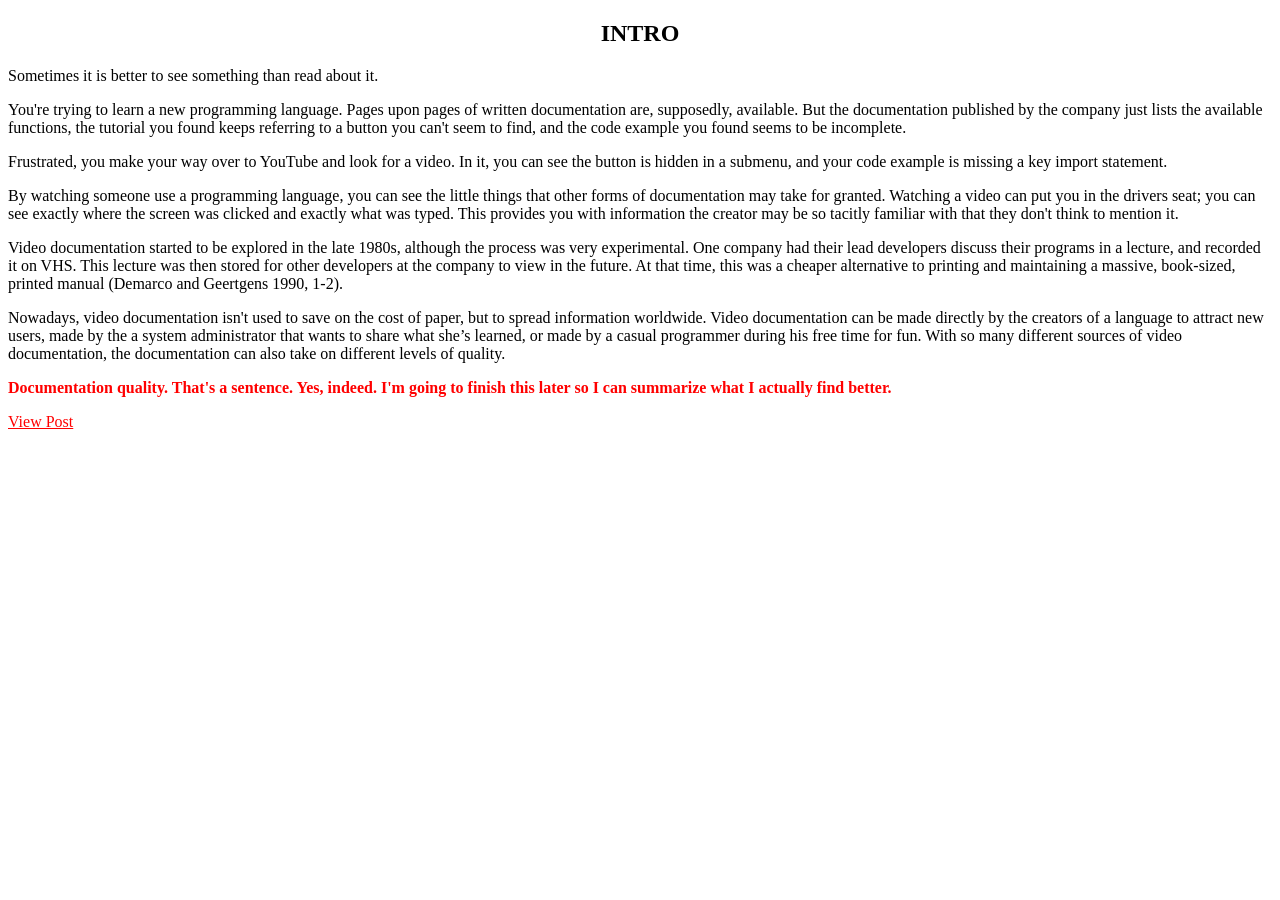
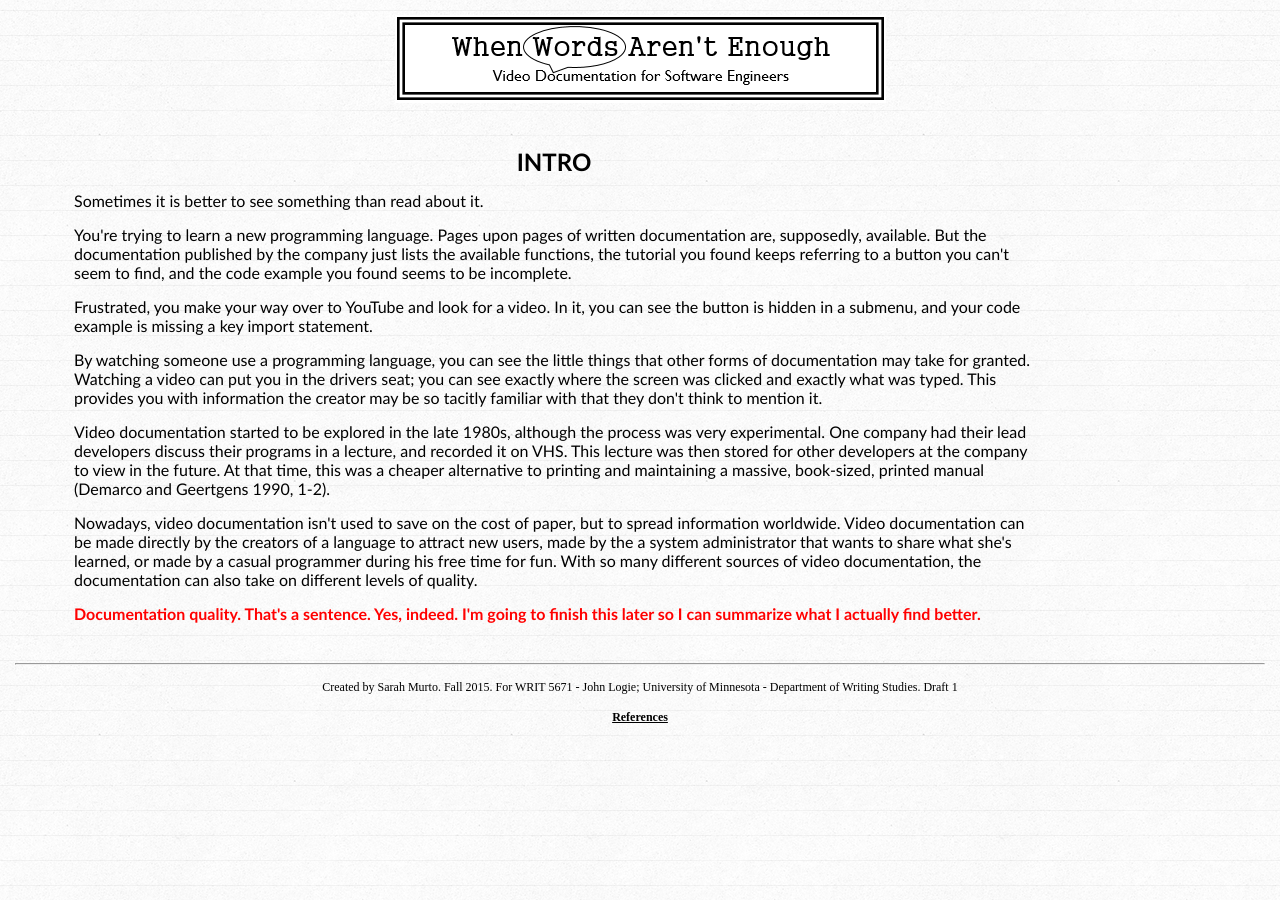
Before and after one commit to murtosl/VideoDoc_5671, a Jekyll site: the page built from index.html, in a window 1280 px wide. Built offline with Jekyll 4.4.1, drawn with Linux system fonts in a browser that asks for light colours.

Commit message:
Iffy basic layout

```diff
--- a/_includes/footer.html
+++ b/_includes/footer.html
@@ -1,3 +1,7 @@
 
 <footer>
+<hr/>
+<p><br/>Created by Sarah Murto. Fall 2015. For WRIT 5671 - John Logie;
+		University of Minnesota - Department of Writing Studies. Draft 1</p>
+<p><a href="{{ site.baseurl }}{% post_url 2015-11-12-Citations %}">References</a></p>
 </footer>
--- a/_includes/header.html
+++ b/_includes/header.html
@@ -1,2 +1,5 @@
 <header>
+	<div id="header_image">
+		<img src="{{site.baseurl}}/titleGraphic.png" alt="When Words Aren't Enough - Video Documentation for Software Engineers" />
+	</div>
 </header>
--- a/_posts/2015-11-12-Citations.html
+++ b/_posts/2015-11-12-Citations.html
@@ -25,3 +25,5 @@ Palaigeorgiou, George, and Theofanis Despotakis.  2010. "Known and Unknown Weakn
 </p><p>
 Selber, Stuart.  2010. "A Rhetoric of Electronic Instruction Sets." Technical Communication Quarterly: 95-117. Accessed October 27, 2015. doi:0.10.1080/10572250903559340.
 </p>
+
+<p>Background image from <a target="_blank" href="http://subtlepatterns.com/">subtlepatterns.com</a> </p>
--- a/index.html
+++ b/index.html
@@ -16,9 +15,7 @@ By watching someone use a programming language, you can see the little things th
 </p><p>
 Video documentation started to be explored in the late 1980s, although the process was very experimental. One company had their lead developers discuss their programs in a lecture, and recorded it on VHS. This lecture was then stored for other developers at the company to view in the future. At that time, this was a cheaper alternative to printing and maintaining a massive, book-sized, printed manual (Demarco and Geertgens 1990, 1-2).
 </p><p>
-Nowadays, video documentation isn't used to save on the cost of paper, but to spread information worldwide. Video documentation can be made directly by the creators of a language to attract new users, made by the a system administrator that wants to share what she’s learned, or made by a casual programmer during his free time for fun. With so many different sources of video documentation, the documentation can also take on different levels of quality.
+Nowadays, video documentation isn't used to save on the cost of paper, but to spread information worldwide. Video documentation can be made directly by the creators of a language to attract new users, made by the a system administrator that wants to share what she's learned, or made by a casual programmer during his free time for fun. With so many different sources of video documentation, the documentation can also take on different levels of quality.
 </p>
 
 <p style="color:red; font-weight: bold;">Documentation quality. That's a sentence. Yes, indeed. I'm going to finish this later so I can summarize what I actually find better.</p>
-
-<p><a class="nxt" href="{{ site.baseurl }}{% post_url 2015-11-12-Citations %}">View Post</a></p>
--- a/style.css
+++ b/style.css
@@ -1,8 +1,63 @@
+*
+{
+	margin: 0 auto;
+}
 
-h2{
+h1, h2, h3, h4, h5, h6{
 	text-align:center;
+	font-family: Candara,Calibri,Segoe,"Segoe UI",Optima,Arial,sans-serif;
+	margin-bottom: 15px;
+}
+
+p {
+	margin-bottom: 15px;
+}
+
+body{
+		background-image: url('linedpaper.png');
+		background-repeat: repeat;
 }
 
 a{
 	color: red;
 }
+
+footer
+{
+	font-size: 12px;
+	margin: 0px;
+	padding: 15px;
+	text-align: center;
+}
+footer a
+{
+	color: #000;
+	font-weight: bold;
+}
+
+header
+{
+	display: inline-block;
+	min-width: 830px;
+	overflow: none;
+	padding: 0;
+	width: 100%;
+	margin-bottom: 30px;
+	margin-top: 15px;
+}
+
+#header_image {
+	text-align:center;
+}
+
+#container
+{
+	display: inline-block;
+	font-family: Candara,Calibri,Segoe,"Segoe UI",Optima,Arial,sans-serif;
+	margin-left: 5%;
+	margin-right: 5%;
+	max-width: 960px;
+	padding: 10px;
+	text-align: left;
+	width: 90%;
+}
```
Also changed, not shown: other parts of index.html (+0 -1 lines), linedpaper.png (added), notebook.png (added), titleGraphic.png (added), 6 other files.
